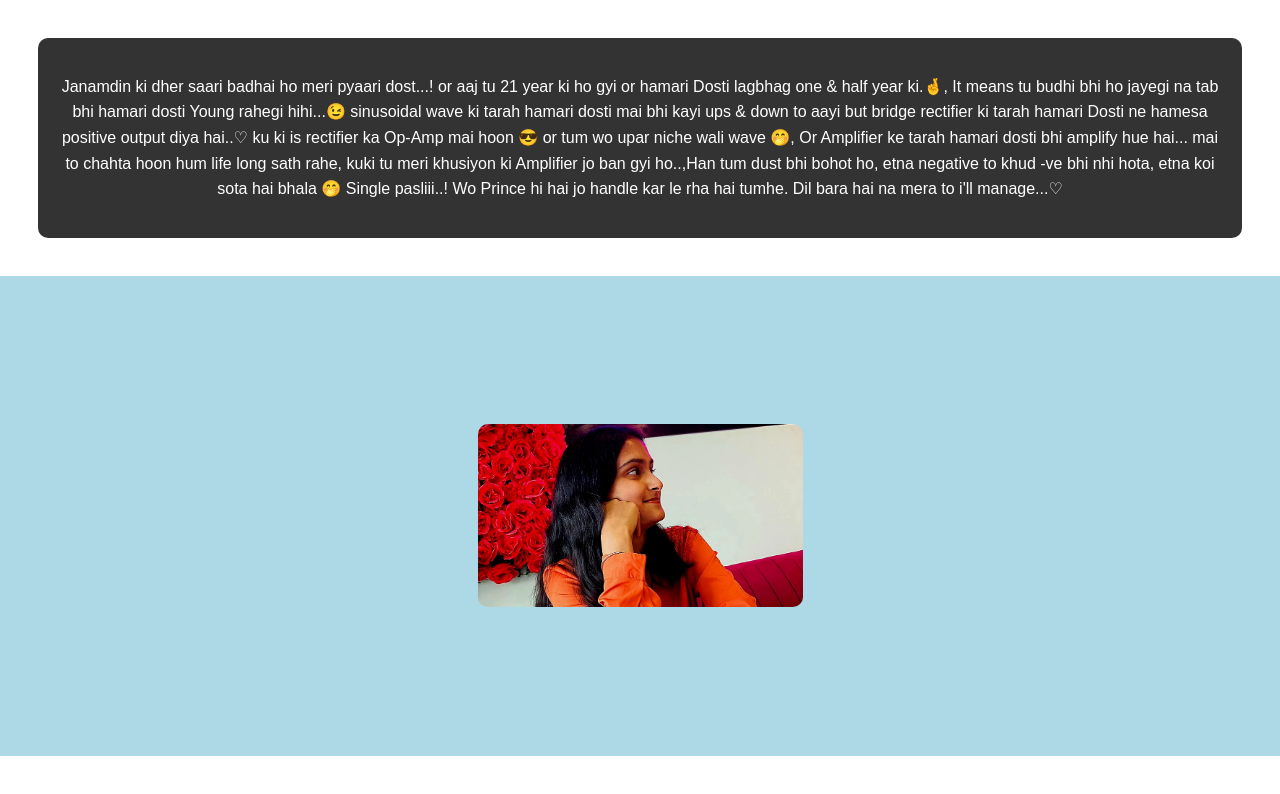
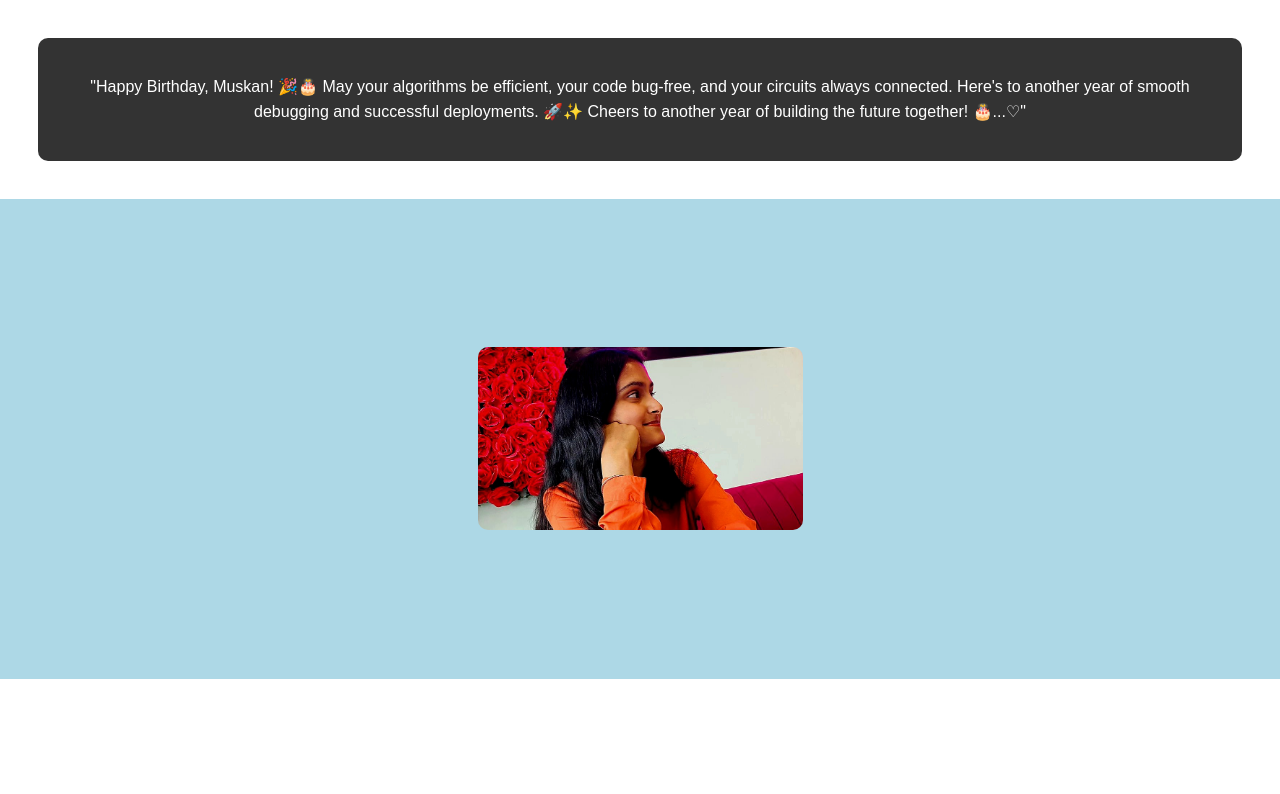
Before and after one commit to PythoPrince/mushaBirthday.github.io, a plain HTML site: page index.html in a window 1280 px wide. Drawn offline with Linux system fonts and the light colour scheme.

Commit message:
Add files via upload

```diff
--- a/index.html
+++ b/index.html
@@ -9,11 +9,10 @@
 <body>
     <div class="message-box">
         <p>
-            Janamdin ki dher saari badhai ho meri pyaari dost...! or aaj tu 21 year ki ho gyi or hamari
-            Dosti lagbhag one & half year ki.🤞, It means tu budhi bhi ho jayegi na tab bhi hamari dosti Young rahegi hihi...😉 sinusoidal wave ki tarah hamari dosti mai bhi kayi ups & down to aayi but bridge rectifier ki tarah hamari
-            Dosti ne hamesa positive output diya hai..♡ ku ki is rectifier ka Op-Amp mai hoon 😎 or tum wo upar niche wali wave 🤭, Or Amplifier ke tarah hamari dosti bhi amplify hue hai... mai to chahta hoon hum life
-            long sath rahe, kuki tu meri khusiyon ki Amplifier jo ban gyi ho..,Han tum dust bhi bohot ho, etna negative to khud -ve bhi nhi hota, etna
-            koi sota hai bhala 🤭 Single pasliii..! Wo Prince hi hai jo handle kar le rha hai tumhe. Dil bara hai na mera to i'll manage...♡
+            "Happy Birthday, Muskan! 🎉🎂 May your algorithms be efficient,
+            your code bug-free, and your circuits always connected.
+            Here's to another year of smooth debugging and successful deployments.
+            🚀✨ Cheers to another year of building the future together! 🎂...♡"
         </p>
     </div>
     <div class="container">
```
